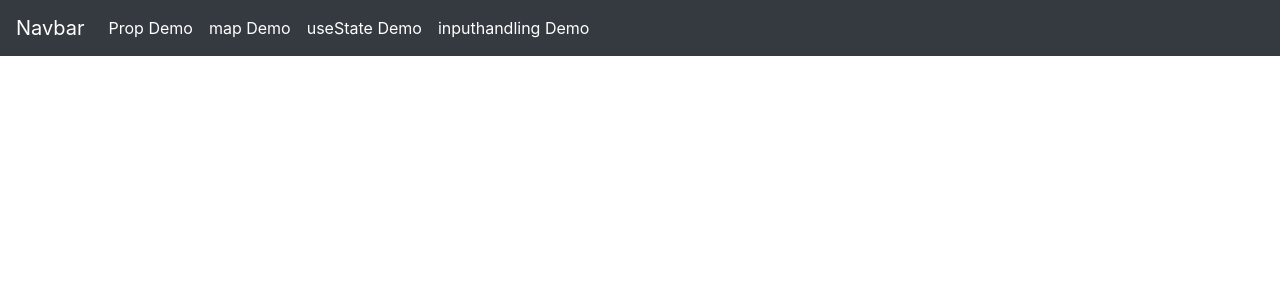
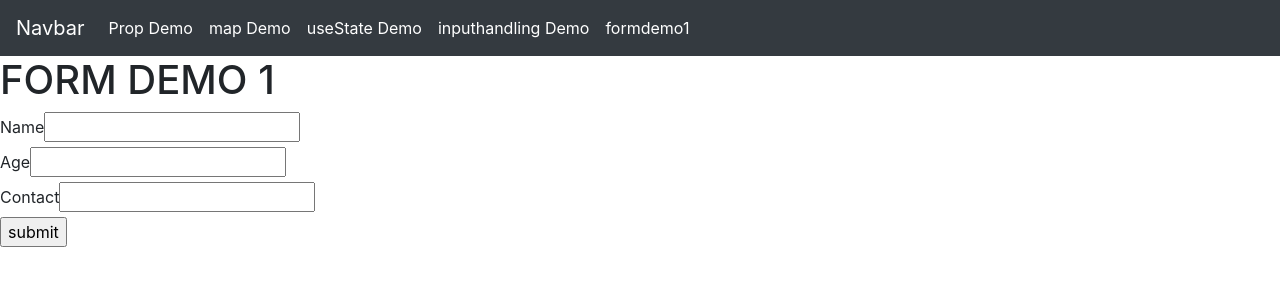
Before and after one commit to samirvithlani/mern2025-weekend, a React (Vite) app: page /formdemo1 in a window 1280 px wide. Shown: the top 300 px of the page. Built offline with nearby package versions, Linux system fonts and the light colour scheme.

Commit message:
form valudation

```diff
--- a/package.json
+++ b/package.json
@@ -12,6 +12,7 @@
   "dependencies": {
     "react": "^18.2.0",
     "react-dom": "^18.2.0",
+    "react-hook-form": "^7.54.2",
     "react-router-dom": "^7.1.3"
   },
   "devDependencies": {
--- a/src/App.jsx
+++ b/src/App.jsx
@@ -8,6 +8,7 @@
 import { UesStateDemo } from './components/UesStateDemo'
 import { UseStateDemo2 } from './components/UseStateDemo2'
 import { InputHandling } from './components/InputHandling'
+import { FormDemo1 } from './forms/FormDemo1'
 //import './App.css'
 
 function App() {
@@ -21,6 +22,8 @@
         <Route path="/mapdemo" element = {<MapDemo1/>}></Route>
         <Route path='/useStateDemo' element= {<UseStateDemo2/>}></Route>
         <Route path='/inputhandling' element = {<InputHandling/>}></Route>
+        <Route path='/formdemo1' element = {<FormDemo1/>}></Route>
+
       </Routes>
     </div>
   )
--- a/src/components/Navbar.jsx
+++ b/src/components/Navbar.jsx
@@ -27,6 +27,9 @@
       <li class="nav-item active">
         <Link class="nav-link" to="/inputhandling">inputhandling Demo</Link>
       </li>
+      <li class="nav-item active">
+        <Link class="nav-link" to="/formdemo1">formdemo1</Link>
+      </li>
     </ul>
 
   </div>
--- /dev/null
+++ b/src/forms/FormDemo1.jsx
@@ -0,0 +1,66 @@
+import React from 'react'
+import { useForm } from 'react-hook-form'
+
+export const FormDemo1 = () => {
+    // ... spreadOperaotr..
+    const {register,handleSubmit,formState :{errors}}=useForm()
+    const submitHandler = (data)=>{
+        console.log(data)
+    }
+    const validationSchema = {
+        ageValidator : {
+            required:{
+                value:true,
+                message:"age is required*"
+            },
+            min:{
+                value:18,
+                message:"age must grt 18"
+            },
+            max:{
+                value:60,
+                message:"age must not grt 60"
+            },
+
+        },
+        contactValidator:{
+            pattern:{
+                value:/[6-9]{1}[0-9]{9}/,
+                message:"mobile is not valid..."
+            }
+        }
+    }
+  return (
+    <div>
+        <h1>FORM DEMO 1</h1>
+        <form onSubmit={handleSubmit(submitHandler)}>
+            <div>
+                <label>Name</label>
+                <input type='text' {...register("name",{required:{value:true,message:"Name is required*"}})}></input>
+                {/* {errors.name?.message} */}
+               <span style={{color:"red"}}> {
+                    errors.name && errors.name.message
+                }
+                </span>
+            </div>
+            <div>
+                <label>Age</label>
+                <input type='text' {...register("age",validationSchema.ageValidator)}></input>
+                {
+                    errors.age?.message
+                }
+            </div>
+            <div>
+                <label>Contact</label>
+                <input type='text' {...register("contact",validationSchema.contactValidator)}></input>
+                {
+                    errors.contact?.message
+                }
+            </div>
+            <div>
+                <input type='submit' value={"submit"}></input>
+            </div>
+        </form>
+    </div>
+  )
+}
```
Also changed, not shown: 1 other file (tests, documents, lock files or other folders).
